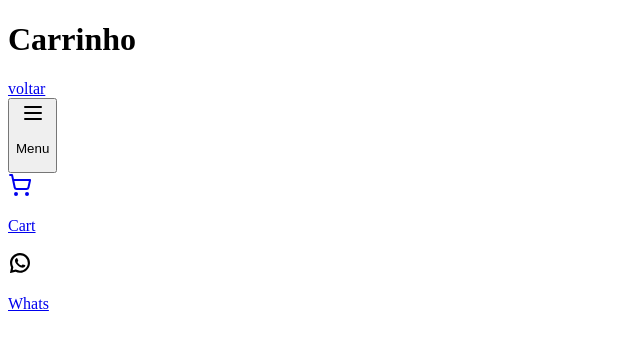
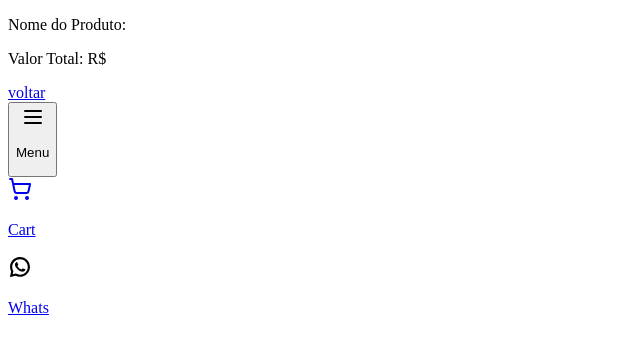
Before and after one commit to diogokimisima/CatalogoLink, a Vue app: page /carrinho in a window 1280 px wide. Shown: the top 354 px of the page, without its empty margins (0-640 px from the left). Built offline with nearby package versions, Linux system fonts and the light colour scheme.

Commit message:
levando os dados para o carrinho ao ser adicionado

```diff
--- a/src/components/catalogo/Catalogo.vue
+++ b/src/components/catalogo/Catalogo.vue
@@ -113,6 +113,8 @@
 
                 <div v-if="selectedItem">
                     <h2>Soma Total: R$ {{ formatPrice(somaTotal(selectedItem.id)) }}</h2>
+                    <button @click="adicionarAoCarrinho(selectedItem.title, somaTotal(selectedItem.id))">Adicionar ao
+                        Carrinho</button>
                 </div>
 
             </div>
@@ -123,6 +125,7 @@
 <script setup>
 import { ref, computed, onMounted, onBeforeUnmount, reactive } from 'vue';
 import { X, CandlestickChart, Ruler } from 'lucide-vue-next';
+
 import { catalogo } from "../../data/catalogo.js";
 import InputNumber from './CatalogoInputNumber.vue';
 
@@ -142,6 +145,13 @@ const selectedSizes = ref([]);
 const selectedColors = ref([]);
 
 const quantidades = reactive({});
+
+const emit = defineEmits(['adicionarAoCarrinho']);
+
+const adicionarAoCarrinho = (nomeProduto, valorTotal) => {
+    emit('adicionarAoCarrinho', { nomeProduto, valorTotal });
+};
+
 
 const getQuantidade = (id, tamanho) => {
     if (!quantidades[id]) {
--- a/src/components/catalogo/CatalogoInputNumber.vue
+++ b/src/components/catalogo/CatalogoInputNumber.vue
@@ -44,7 +44,6 @@ const decrement = () => {
     }
 }
 
-// Watch for changes in props.initialValue
 watch(() => props.initialValue, (newValue) => {
     quantidade.value = newValue;
 });
--- a/src/pages/Carrinho.vue
+++ b/src/pages/Carrinho.vue
@@ -1,9 +1,14 @@
 <template>
-    <div class="flex flex-col justify-center items-center mx-auto h-lvh">
-        <h1 class="text-lg">Carrinho</h1>
+
+
+    <div>
+        <p>Nome do Produto: {{ $route.query.nomeProduto }}</p>
+        <p>Valor Total: R$ {{ $route.query.valorTotal }}</p>
+
         <router-link to="/" class="text-blue-600 mt-5 text-3xl">
             voltar
         </router-link>
+
     </div>
 </template>
 
--- a/src/pages/Home.vue
+++ b/src/pages/Home.vue
@@ -4,19 +4,22 @@
   <div class="relative pb-40">
     <ToolBar class='fixed bottom-0 z-30' />
     <Header class="z-20"/>
-    <Catalogo :selectedCategory="selectedCategory" />
+    <Catalogo :selectedCategory="selectedCategory" @adicionarAoCarrinho="adicionarAoCarrinho"/>
     <BackTop />
   </div>
 </template>
 
 <script setup>
 import { ref } from 'vue';
+import { useRouter } from 'vue-router';
+
 import Header from '../components/header/Header.vue';
 import Catalogo from '../components/catalogo/Catalogo.vue';
 import ToolBar from '../components/toolbar/ToolBar.vue';
 import BackTop from '../components/backTop/BackTop.vue';
 
 const selectedCategory = ref('Todos');
+const router = useRouter();
 
 const updateCategory = (categoria) => {
   selectedCategory.value = categoria;
@@ -25,4 +28,12 @@ const updateCategory = (categoria) => {
 window.addEventListener('category-selected', (event) => {
   updateCategory(event.detail);
 });
+
+// Função para adicionar ao carrinho
+const adicionarAoCarrinho = ({ nomeProduto, valorTotal }) => {
+    // Aqui você pode realizar a lógica para adicionar o produto ao carrinho
+    // Por exemplo, armazenar em um array local, local storage, etc.
+    // Exemplo simples: redirecionar para a página Carrinho com os dados do produto
+    router.push({ path: '/carrinho', query: { nomeProduto, valorTotal } });
+};
 </script>
```
